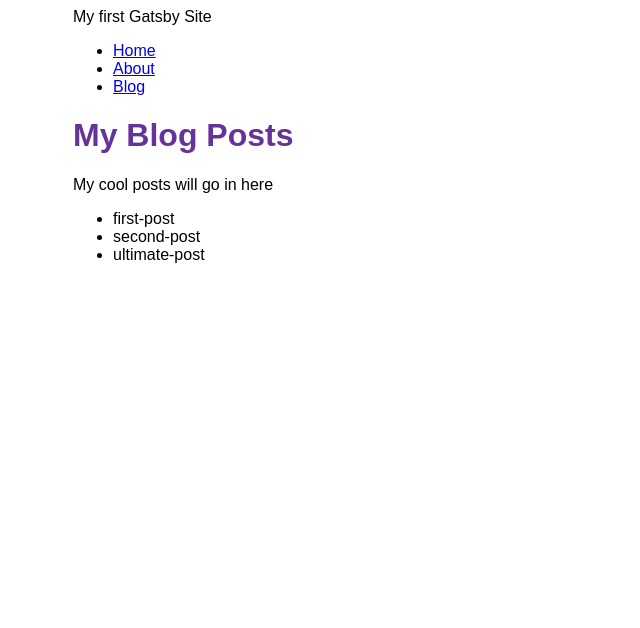
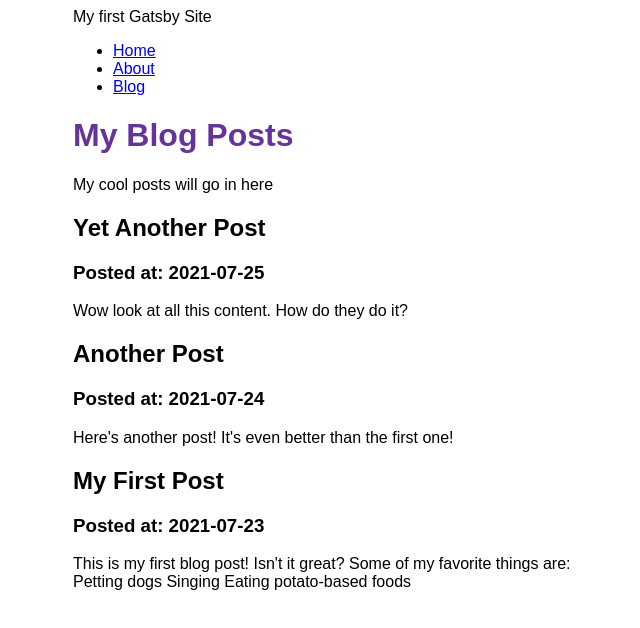
Before and after one commit to vkrosas1/first-gatsby-site, a Gatsby site in the folder first-gatsby-site/: page /blog in a window 1280 px wide. Shown: the whole page, without its empty margins (317-957 px from the left). Built offline with nearby package versions, Linux system fonts and the light colour scheme; Gatsby itself is replaced by a stand-in of ours.

Commit message:
part 5 of tutorial

```diff
--- a/first-gatsby-site/blog/first-post.mdx
+++ b/first-gatsby-site/blog/first-post.mdx
@@ -0,0 +1,13 @@
+---
+title: "My First Post"
+date: "2021-07-23"
+slug: "my-first-post"
+---
+
+This is my first blog post! Isn't it _great_?
+
+Some of my **favorite** things are:
+
+- Petting dogs
+- Singing
+- Eating potato-based foods
--- a/first-gatsby-site/blog/second-post.mdx
+++ b/first-gatsby-site/blog/second-post.mdx
@@ -0,0 +1,7 @@
+---
+title: "Another Post"
+date: "2021-07-24"
+slug: "another-post"
+---
+
+Here's another post! It's even better than the first one!
--- a/first-gatsby-site/blog/ultimate-post.mdx
+++ b/first-gatsby-site/blog/ultimate-post.mdx
@@ -0,0 +1,7 @@
+---
+title: "Yet Another Post"
+date: "2021-07-25"
+slug: "yet-another-post"
+---
+
+Wow look at all this content. How do they do it?
--- a/first-gatsby-site/gatsby-config.js
+++ b/first-gatsby-site/gatsby-config.js
@@ -11,11 +11,12 @@
     "gatsby-plugin-image",
     "gatsby-plugin-sharp",
     {
-      resolve: "gatsby-source-filesystem",
+      resolve: `gatsby-source-filesystem`,
       options: {
         name: `blog`,
         path: `${__dirname}/blog`,
       },
     },
+    "gatsby-plugin-mdx",
   ],
 };
--- a/first-gatsby-site/package.json
+++ b/first-gatsby-site/package.json
@@ -14,7 +14,9 @@
     "clean": "gatsby clean"
   },
   "dependencies": {
+    "@mdx-js/react": "^2.3.0",
     "gatsby": "^5.14.1",
+    "gatsby-plugin-mdx": "^5.14.0",
     "gatsby-source-filesystem": "^5.14.0",
     "react": "^18.2.0",
     "react-dom": "^18.2.0"
--- a/first-gatsby-site/src/pages/blog.js
+++ b/first-gatsby-site/src/pages/blog.js
@@ -7,20 +7,28 @@
   return (
     <Layout pageTitle="My Blog Posts">
       <p>My cool posts will go in here</p>
-      <ul>
-        {data.allFile.nodes.map((node) => (
-          <li key={node.name}>{node.name}</li>
-        ))}
-      </ul>
+
+      {data.allMdx.nodes.map((node) => (
+        <article key={node.id}>
+          <h2>{node.frontmatter.title}</h2>
+          <h3>Posted at: {node.frontmatter.date}</h3>
+          <p>{node.excerpt}</p>
+        </article>
+      ))}
     </Layout>
   );
 };
 
 export const blogQuery = graphql`
   query {
-    allFile {
+    allMdx(sort: { frontmatter: { date: DESC } }) {
       nodes {
-        name
+        frontmatter {
+          title
+          date
+        }
+        id
+        excerpt
       }
     }
   }
```
Also changed, not shown: 1 other file.
